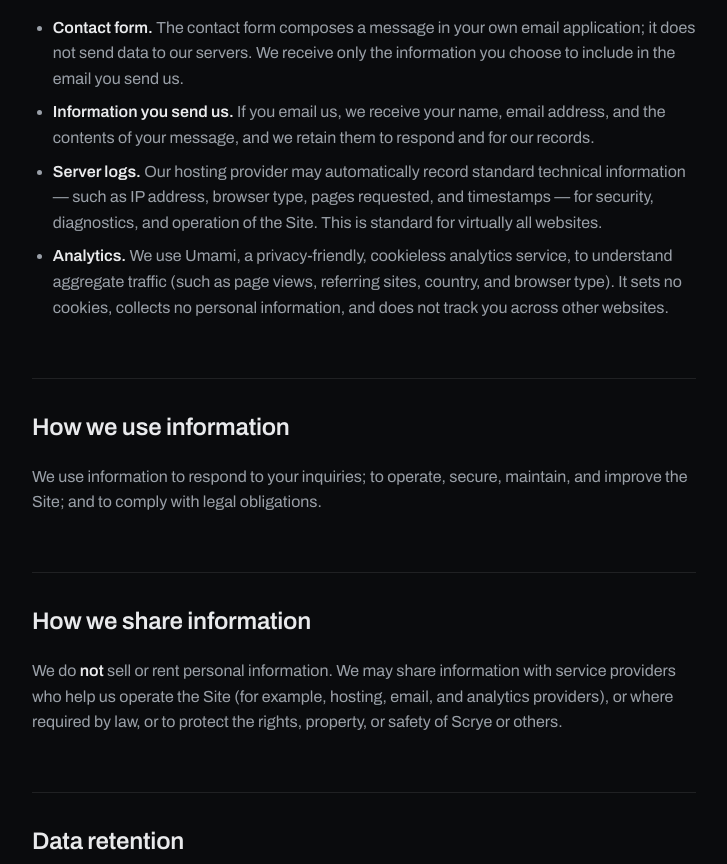
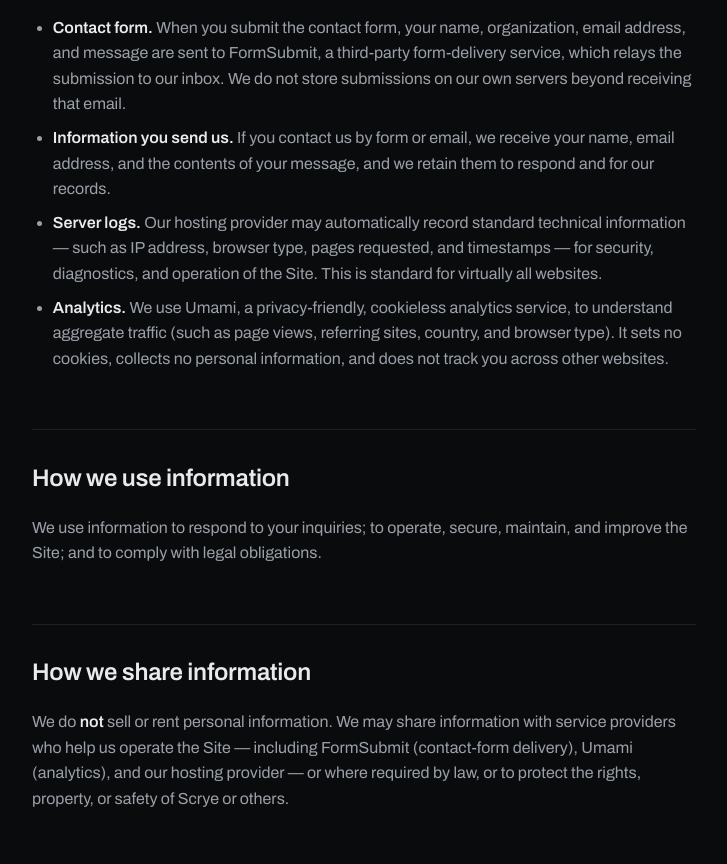
Before and after one commit to Mandolorian92/scrye-site, a plain HTML site: page privacy.html in a window 1280 px wide. Shown: the part 870-1734 px from the top of the page, without its empty margins (276-1003 px from the left). Drawn offline with Linux system fonts and the light colour scheme.

Commit message:
Fix privacy policy to match actual contact-form data flow
The previous text said the contact form opens the visitor's own email
client and sends nothing to our servers. That stopped being true once
the form was wired to FormSubmit (POST/AJAX). Correct the disclosure
and name FormSubmit explicitly as a data processor, alongside Umami.

```diff
--- a/privacy.html
+++ b/privacy.html
@@ -65,8 +65,8 @@
 
         <h2>Information we collect</h2>
         <ul>
-          <li><strong>Contact form.</strong> The contact form composes a message in your own email application; it does not send data to our servers. We receive only the information you choose to include in the email you send us.</li>
-          <li><strong>Information you send us.</strong> If you email us, we receive your name, email address, and the contents of your message, and we retain them to respond and for our records.</li>
+          <li><strong>Contact form.</strong> When you submit the contact form, your name, organization, email address, and message are sent to FormSubmit, a third-party form-delivery service, which relays the submission to our inbox. We do not store submissions on our own servers beyond receiving that email.</li>
+          <li><strong>Information you send us.</strong> If you contact us by form or email, we receive your name, email address, and the contents of your message, and we retain them to respond and for our records.</li>
           <li><strong>Server logs.</strong> Our hosting provider may automatically record standard technical information — such as IP address, browser type, pages requested, and timestamps — for security, diagnostics, and operation of the Site. This is standard for virtually all websites.</li>
           <li><strong>Analytics.</strong> We use Umami, a privacy-friendly, cookieless analytics service, to understand aggregate traffic (such as page views, referring sites, country, and browser type). It sets no cookies, collects no personal information, and does not track you across other websites.</li>
         </ul>
@@ -75,7 +75,7 @@
         <p>We use information to respond to your inquiries; to operate, secure, maintain, and improve the Site; and to comply with legal obligations.</p>
 
         <h2>How we share information</h2>
-        <p>We do <strong>not</strong> sell or rent personal information. We may share information with service providers who help us operate the Site (for example, hosting, email, and analytics providers), or where required by law, or to protect the rights, property, or safety of Scrye or others.</p>
+        <p>We do <strong>not</strong> sell or rent personal information. We may share information with service providers who help us operate the Site — including FormSubmit (contact-form delivery), Umami (analytics), and our hosting provider — or where required by law, or to protect the rights, property, or safety of Scrye or others.</p>
 
         <h2>Data retention</h2>
         <p>We retain inquiry communications only as long as necessary for the purposes described above or as required by applicable law, and then delete or anonymize them.</p>
```
